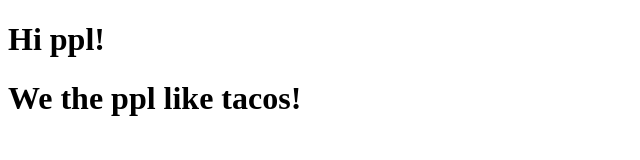
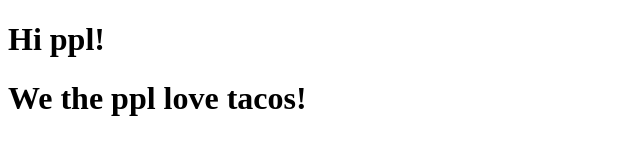
Before and after one commit to VernH/practice, a plain HTML site: page index.html in a window 1280 px wide. Shown: the full height of the page, 0-640 px from the left. Drawn offline with Linux system fonts and the light colour scheme.

Commit message:
another commit

```diff
--- a/index.html
+++ b/index.html
@@ -6,7 +6,7 @@
 <body>
 <h1>Hi ppl!</h1>
 
-<h1>We the ppl like tacos!</h1>
+<h1>We the ppl love tacos!</h1>
 
 </body>
 </html>
```
